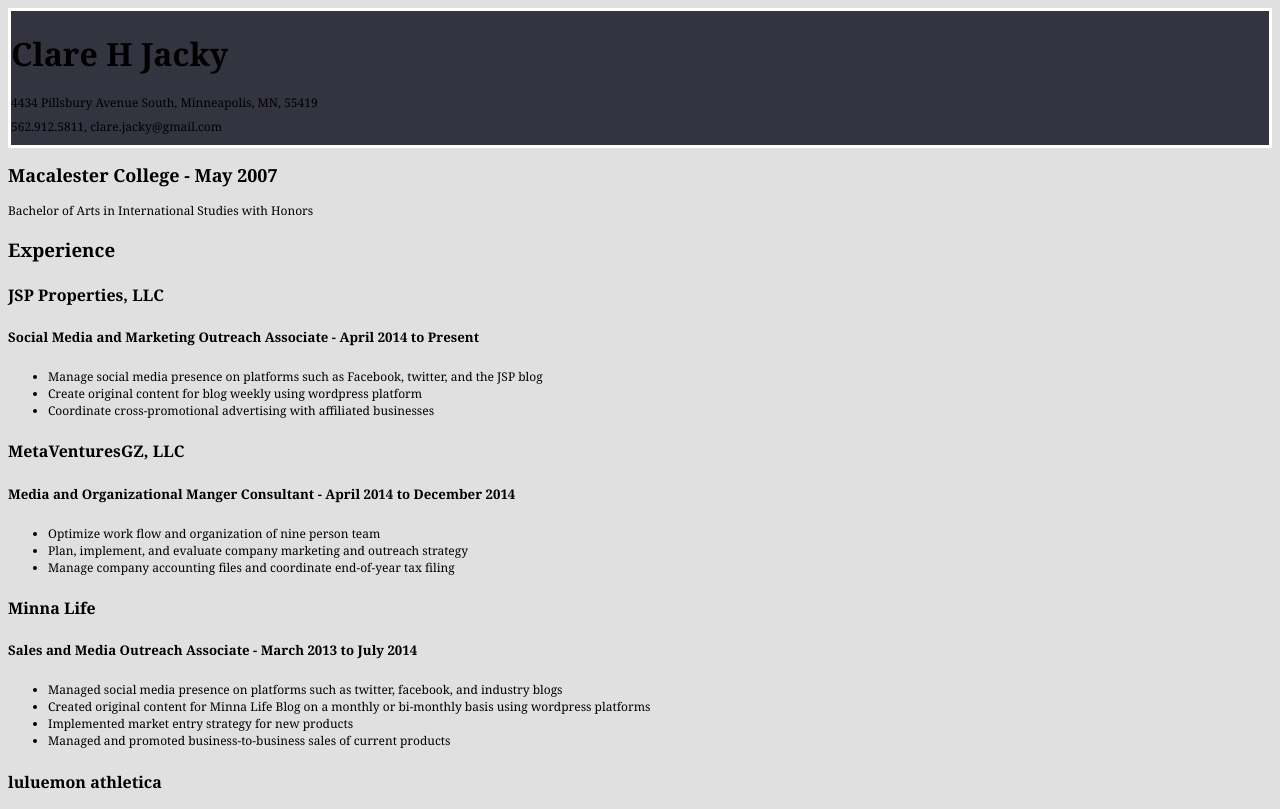
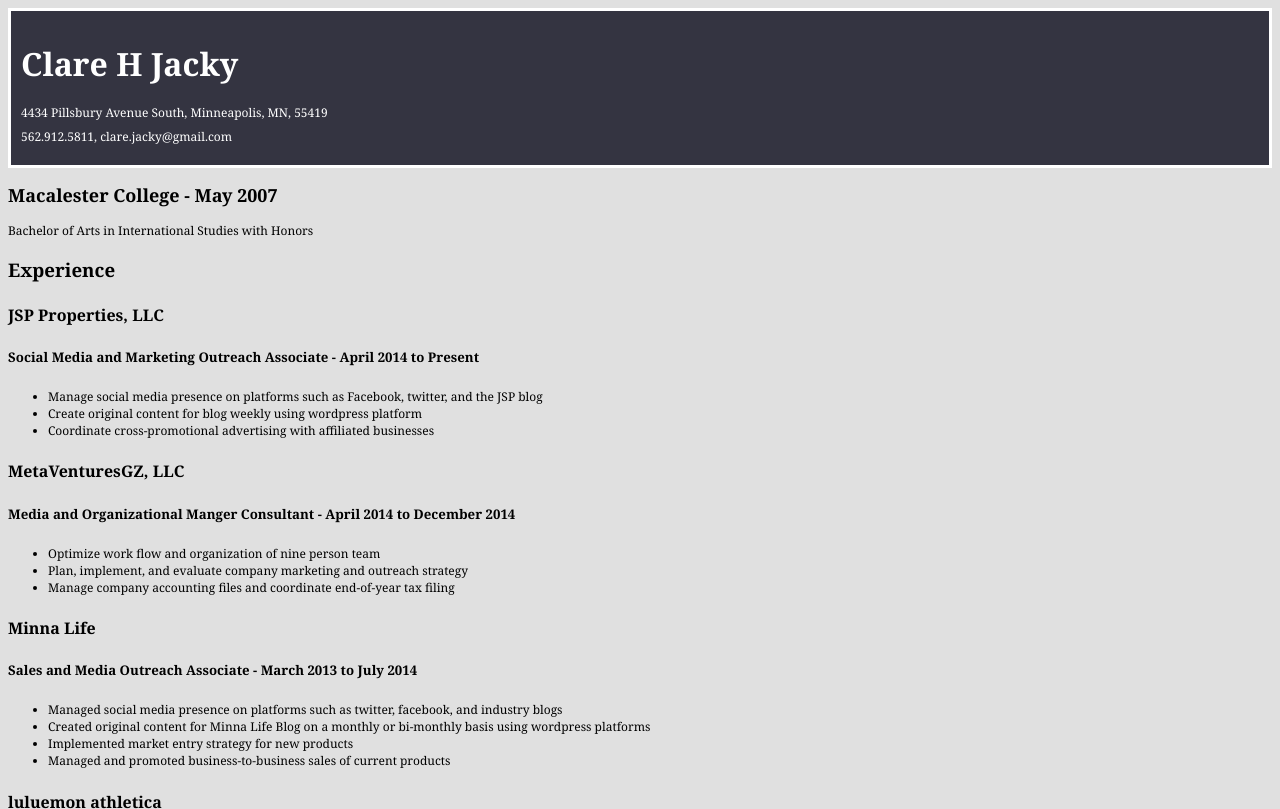
Before and after one commit to clarejacky/clarejacky.github.io, a plain HTML site: page index.html in a window 1280 px wide. Shown: the top 809 px of the page. Drawn offline with Linux system fonts and the light colour scheme.

Commit message:
getting there

```diff
--- a/index.css
+++ b/index.css
@@ -4,7 +4,6 @@
 	border-radius: 5px;
 }
 .Personal p {
-	font-size: 12px;
 	line-height: 1em;
 }
 .education p {
@@ -18,8 +17,10 @@
 }
 .Personal {
 	background-color: #343441;
+	padding: 10px;
 	border: 3px solid #FFFFFF;
-}
-.Personal h2 p {
 	color: #FFFFFF;
 }
+body p {
+	font-size: 12px;
+}
```
